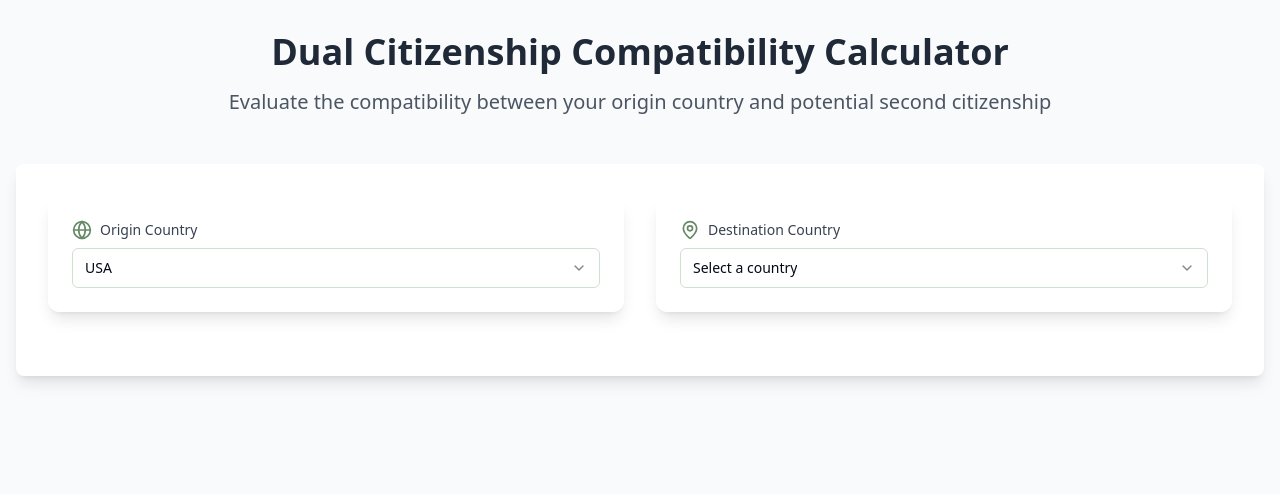
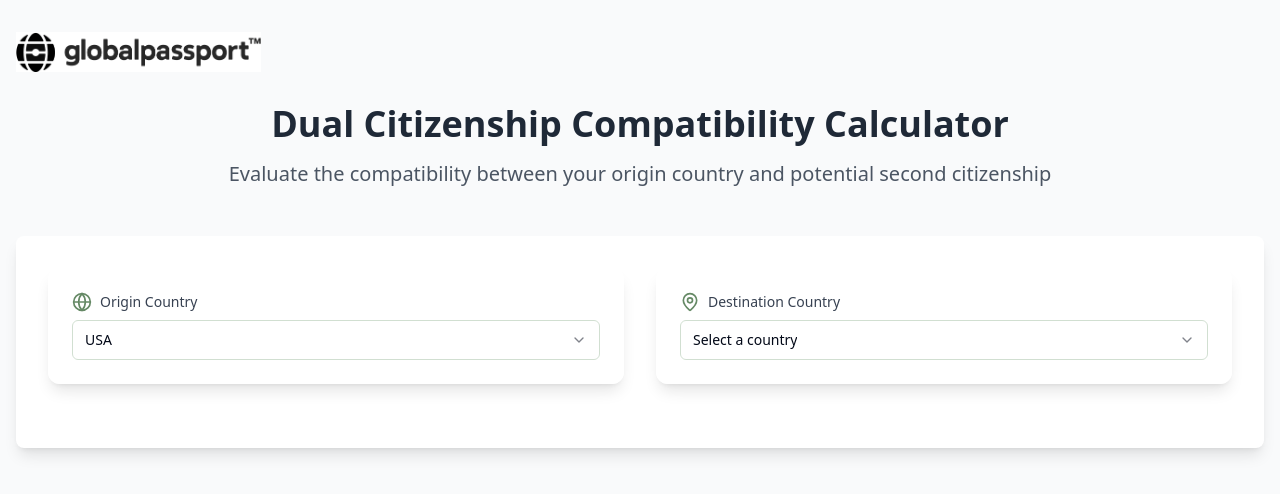
Before and after one commit to facutrs/citizenship-compatibility-tool, a React (Vite) app: page / in a window 1280 px wide. Shown: the top 494 px of the page. Built offline with nearby package versions, Linux system fonts and the light colour scheme.

Commit message:
Add company logo
Adds the company logo to the top left corner of the tool.

```diff
--- /dev/null
+++ b/src/components/Logo.tsx
@@ -0,0 +1,16 @@
+
+import React from "react";
+
+const Logo = () => {
+  return (
+    <div className="flex items-center">
+      <img
+        src="/lovable-uploads/3a9db2e9-e671-41b7-b44e-cd4ebac18763.png"
+        alt="GlobalPassport Logo"
+        className="h-10 object-contain"
+      />
+    </div>
+  );
+};
+
+export default Logo;
--- a/src/pages/Index.tsx
+++ b/src/pages/Index.tsx
@@ -3,6 +3,7 @@ import React, { useState, useEffect } from "react";
 import CountrySelector from "@/components/CountrySelector";
 import CompatibilityScore from "@/components/CompatibilityScore";
 import CategoryCard from "@/components/CategoryCard";
+import Logo from "@/components/Logo";
 import { motion } from "framer-motion";
 import {
   calculateCompatibility,
@@ -125,6 +126,9 @@ const Index = () => {
   return (
     <div className="min-h-screen bg-gray-50">
       <div className="container mx-auto px-4 py-8">
+        <div className="flex justify-between items-center mb-8">
+          <Logo />
+        </div>
         <div className="text-center mb-12">
           <h1 className="text-4xl font-bold text-gray-800 mb-4">Dual Citizenship Compatibility Calculator</h1>
           <p className="text-xl text-gray-600">
```
Also changed, not shown: public/lovable-uploads/3a9db2e9-e671-41b7-b44e-cd4ebac18763.png (added).
